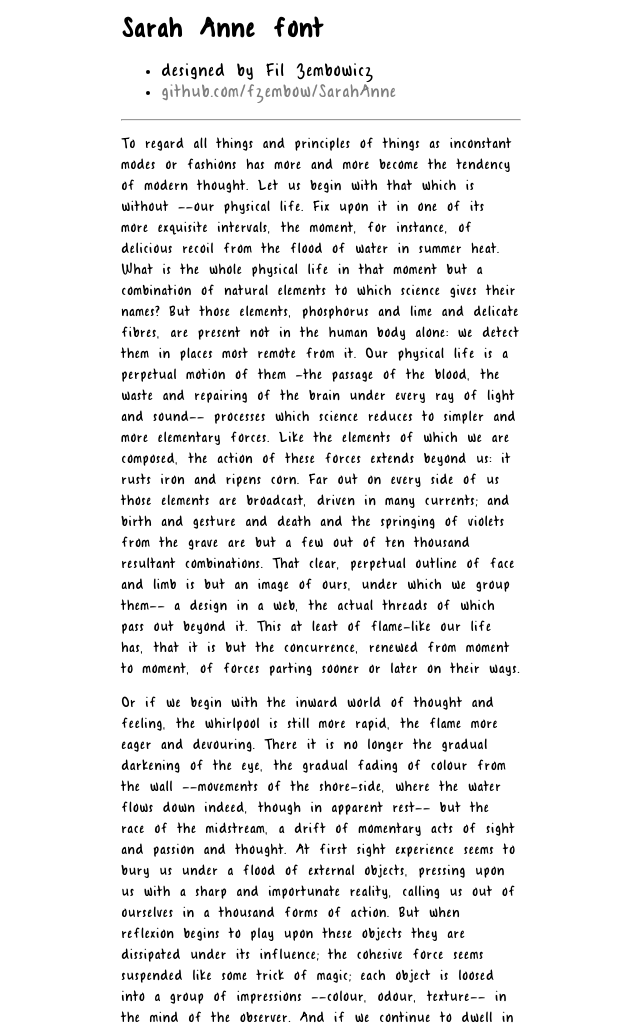
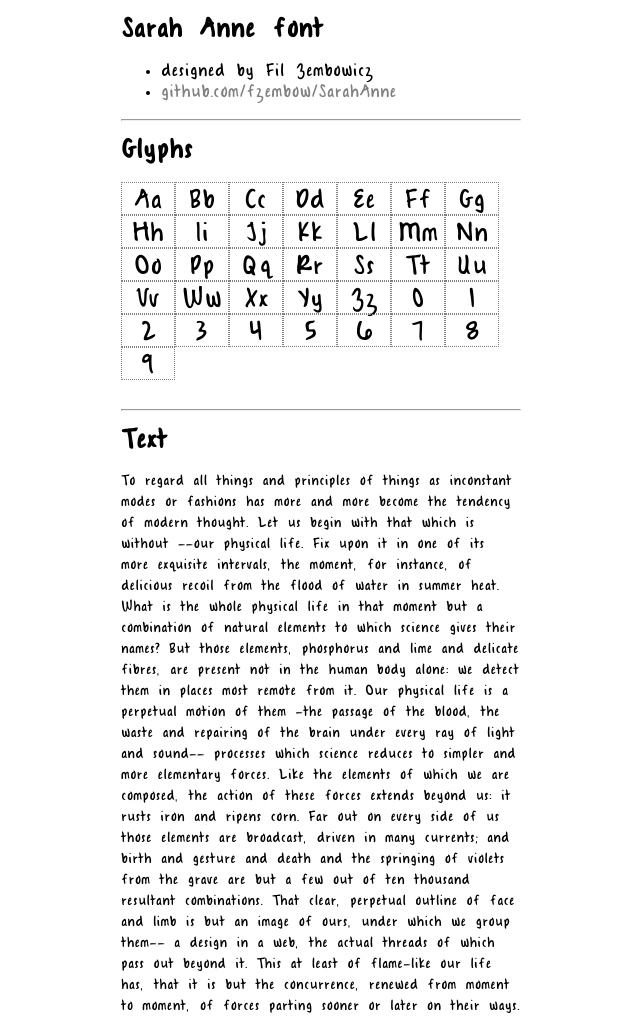
Before and after one commit to fzembow/SarahAnne, a plain HTML site: page index.html in a window 1280 px wide. Shown: the top 1023 px of the page, without its empty margins (319-959 px from the left). Drawn offline with Linux system fonts and the light colour scheme.

Commit message:
Update demo page with list of glyphs

```diff
--- a/index.html
+++ b/index.html
@@ -37,6 +37,26 @@
         cursor:pointer;
         text-decoration:underline;
       }
+
+      #glyphs{
+        overflow:auto;
+        line-height:normal;
+      }
+
+      #glyphs span{
+        display:inline-block;
+        float:left;
+        font-size:24px;
+        border:1px dotted gray;
+        padding:5px 5px 0 5px;
+        text-align:center;
+        width:42px;
+      }
+
+      #glyphs span:hover{
+        background:gray;
+        color:white;
+      }
     </style>
   </head>
   <body>
@@ -47,6 +67,50 @@
         <li><a href="https://github.com/fzembow/SarahAnne">github.com/fzembow/SarahAnne</a></li>
       </ul>
       <hr/>
+
+      <h2>Glyphs</h2>
+      <div id="glyphs">
+        <span>Aa</span>
+        <span>Bb</span>
+        <span>Cc</span>
+        <span>Dd</span>
+        <span>Ee</span>
+        <span>Ff</span>
+        <span>Gg</span>
+        <span>Hh</span>
+        <span>Ii</span>
+        <span>Jj</span>
+        <span>Kk</span>
+        <span>Ll</span>
+        <span>Mm</span>
+        <span>Nn</span>
+        <span>Oo</span>
+        <span>Pp</span>
+        <span>Qq</span>
+        <span>Rr</span>
+        <span>Ss</span>
+        <span>Tt</span>
+        <span>Uu</span>
+        <span>Vv</span>
+        <span>Ww</span>
+        <span>Xx</span>
+        <span>Yy</span>
+        <span>Zz</span>
+        <span>0</span>
+        <span>1</span>
+        <span>2</span>
+        <span>3</span>
+        <span>4</span>
+        <span>5</span>
+        <span>6</span>
+        <span>7</span>
+        <span>8</span>
+        <span>9</span>
+      </div>
+      <br>
+
+      <hr/>
+      <h2>Text</h2>
 
 
       <p>To regard all things and principles of things as inconstant modes or fashions has more and more become the tendency of modern thought. Let us begin with that which is without --our physical life. Fix upon it in one of its more exquisite intervals, the moment, for instance, of delicious recoil from the flood of water in summer heat. What is the whole physical life in that moment but a combination of natural elements to which science gives their names? But those elements, phosphorus and lime and delicate fibres, are present not in the human body alone: we detect them in places most remote from it. Our physical life is a perpetual motion of them -the passage of the blood, the waste and repairing of the brain under every ray of light and sound-- processes which science reduces to simpler and more elementary forces. Like the elements of which we are composed, the action of these forces extends beyond us: it rusts iron and ripens corn. Far out on every side of us those elements are broadcast, driven in many currents; and birth and gesture and death and the springing of violets from the grave are but a few out of ten thousand resultant combinations. That clear, perpetual outline of face and limb is but an image of ours, under which we group them-- a design in a web, the actual threads of which pass out beyond it. This at least of flame-like our life has, that it is but the concurrence, renewed from moment to moment, of forces parting sooner or later on their ways.</p>
```
